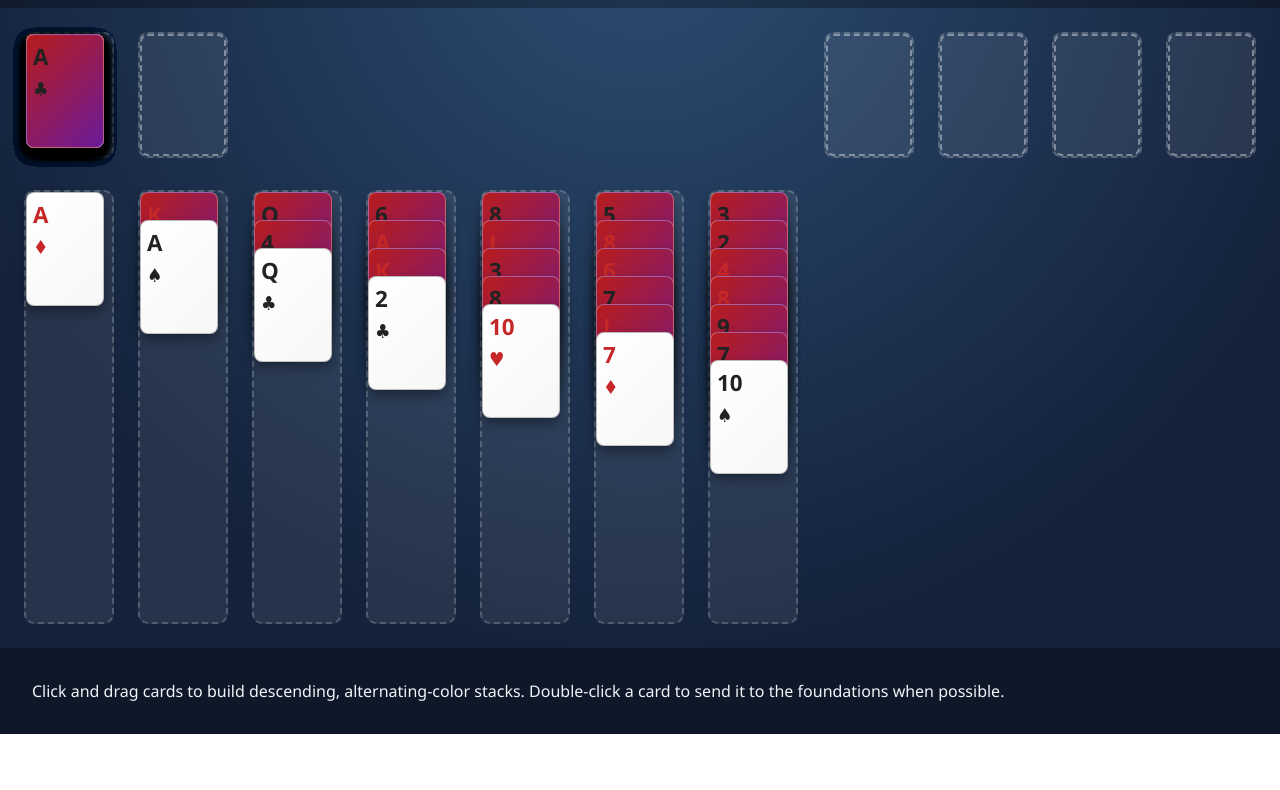
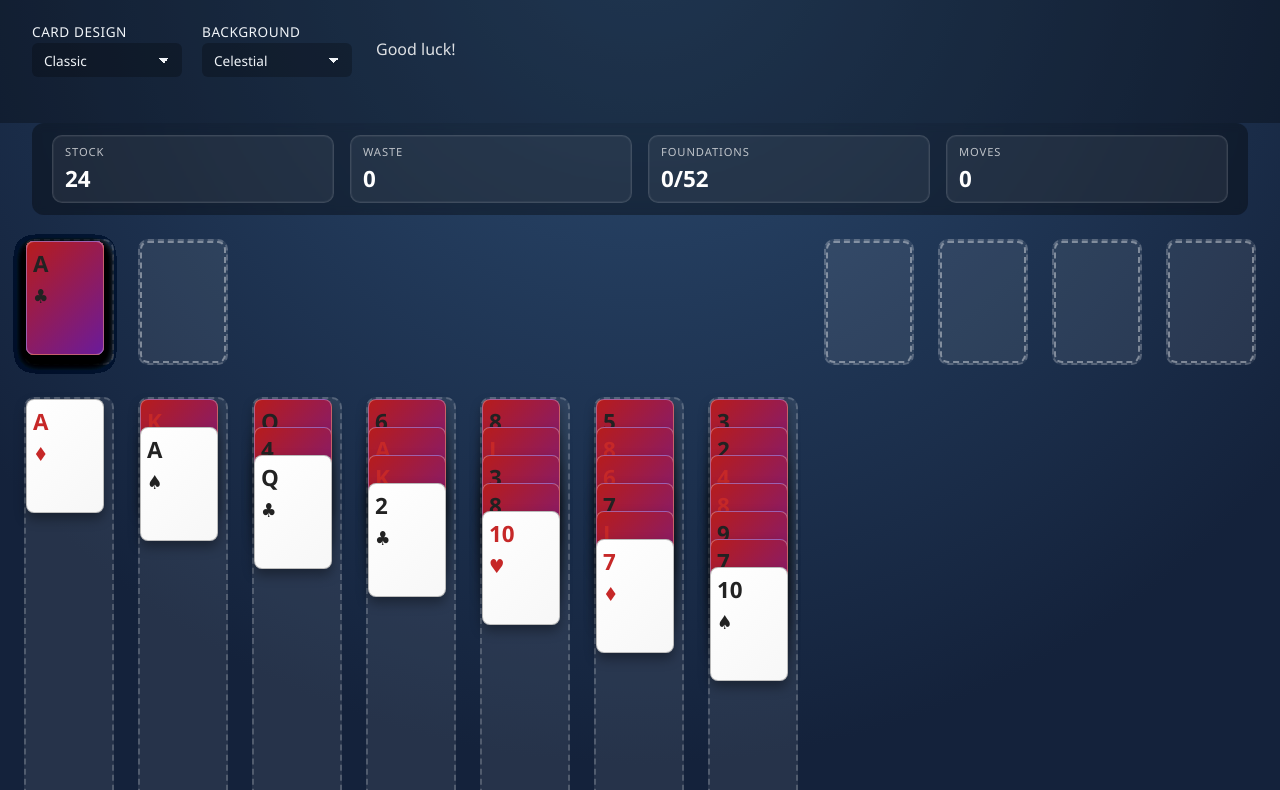
Before and after one commit to amsibert-fmms/Solitaire-, a plain HTML site: page index.html in a window 1280 px wide. Shown: the part 79-869 px from the top of the page. Before the commit the page ends 813 px from the top, so only its background shows below. Drawn offline with Linux system fonts and the light colour scheme.

Commit message:
Refine layout with stats panel and tooltips

```diff
--- a/index.html
+++ b/index.html
@@ -8,10 +8,12 @@
   </head>
   <body class="card-theme-classic background-classic">
     <header>
+      <div class="header-top">
         <h1>Klondike Solitaire</h1>
+        <button id="new-game" type="button">New Game</button>
+      </div>
       <div class="controls">
-        <button id="new-game" type="button">New Game</button>
-        <span id="status" role="status" aria-live="polite"></span>
+        <div class="appearance-controls" role="group" aria-label="Appearance options">
           <label class="design-select" for="card-design">
             <span>Card design</span>
             <select id="card-design" name="card-design">
@@ -29,7 +31,49 @@
             </select>
           </label>
         </div>
+        <div class="status-line">
+          <span id="status" role="status" aria-live="polite"></span>
+        </div>
+      </div>
     </header>
+    <section class="info-bar" aria-live="polite" role="group" aria-label="Game statistics">
+      <div
+        class="info-item"
+        tabindex="0"
+        data-tooltip="Cards remaining in the stock pile. Draw from here when you run out of moves on the tableau."
+        aria-label="Stock pile cards remaining"
+      >
+        <span class="info-label">Stock</span>
+        <span class="info-value" id="stock-count">0</span>
+      </div>
+      <div
+        class="info-item"
+        tabindex="0"
+        data-tooltip="Face-up cards available to play. Waste grows as you draw from the stock."
+        aria-label="Waste pile cards available"
+      >
+        <span class="info-label">Waste</span>
+        <span class="info-value" id="waste-count">0</span>
+      </div>
+      <div
+        class="info-item"
+        tabindex="0"
+        data-tooltip="Total cards moved into the foundations. Fill all 52 to win."
+        aria-label="Foundation cards placed"
+      >
+        <span class="info-label">Foundations</span>
+        <span class="info-value" id="foundation-count">0/52</span>
+      </div>
+      <div
+        class="info-item"
+        tabindex="0"
+        data-tooltip="Every successful card movement increases your move count."
+        aria-label="Total moves made"
+      >
+        <span class="info-label">Moves</span>
+        <span class="info-value" id="move-count">0</span>
+      </div>
+    </section>
     <main>
       <section class="top-row">
         <div class="pile stock" data-pile="stock" aria-label="Stock"></div>
--- a/script.js
+++ b/script.js
@@ -52,6 +52,12 @@
   const newGameBtn = document.getElementById("new-game");
   const cardDesignSelect = document.getElementById("card-design");
   const backgroundSelect = document.getElementById("background-design");
+  const infoElements = {
+    stock: document.getElementById("stock-count"),
+    waste: document.getElementById("waste-count"),
+    foundations: document.getElementById("foundation-count"),
+    moves: document.getElementById("move-count")
+  };
 
   const cardThemeClasses = ["card-theme-classic", "card-theme-vintage", "card-theme-midnight"];
   const backgroundThemeClasses = [
@@ -188,6 +194,7 @@
     renderWaste();
     renderFoundations();
     renderTableau();
+    updateInfoPanel();
   }
 
   function clearPileElement(pileEl) {
@@ -517,6 +524,18 @@
     statusEl.textContent = message;
   }
 
+  function updateInfoPanel() {
+    if (!infoElements.stock) return;
+    infoElements.stock.textContent = state.stock.length;
+    infoElements.waste.textContent = state.waste.length;
+    const foundationCount = state.foundations.reduce(
+      (total, foundation) => total + foundation.length,
+      0
+    );
+    infoElements.foundations.textContent = `${foundationCount}/52`;
+    infoElements.moves.textContent = state.moveCount;
+  }
+
   function setupEventListeners() {
     piles.stock.addEventListener("click", handleStockClick);
     newGameBtn.addEventListener("click", startNewGame);
--- a/style.css
+++ b/style.css
@@ -43,20 +43,119 @@ footer {
   gap: 1rem;
 }
 
+header {
+  flex-direction: column;
+  align-items: stretch;
+}
+
 header h1 {
-  flex: 1 1 auto;
   margin: 0;
   font-size: 1.8rem;
+}
+
+.header-top {
+  display: flex;
+  align-items: center;
+  justify-content: space-between;
+  gap: 1rem;
 }
 
 .controls {
   display: flex;
   align-items: center;
-  gap: 1rem;
+  justify-content: space-between;
+  gap: 1.5rem;
+  flex-wrap: wrap;
+}
+
+.appearance-controls {
+  display: flex;
+  flex-wrap: wrap;
+  gap: 1.25rem;
+}
+
+.status-line {
+  flex: 1 1 220px;
+  min-height: 2.25rem;
+  display: flex;
+  align-items: center;
+  justify-content: flex-end;
+  color: rgba(255, 255, 255, 0.85);
+  font-weight: 500;
 }
 
 #status {
-  min-width: 220px;
+  min-width: 0;
+  width: 100%;
+}
+
+.info-bar {
+  margin: 0 2rem;
+  padding: 0.75rem 1.25rem;
+  background: rgba(0, 0, 0, 0.35);
+  border-radius: 12px;
+  display: grid;
+  grid-template-columns: repeat(auto-fit, minmax(120px, 1fr));
+  gap: 1rem;
+  backdrop-filter: blur(4px);
+}
+
+.info-item {
+  position: relative;
+  padding: 0.5rem 0.75rem;
+  border-radius: 10px;
+  background: rgba(255, 255, 255, 0.06);
+  border: 1px solid rgba(255, 255, 255, 0.12);
+  box-shadow: inset 0 0 0 1px rgba(255, 255, 255, 0.05);
+  display: flex;
+  flex-direction: column;
+  gap: 0.25rem;
+  cursor: default;
+}
+
+.info-item:focus-visible {
+  outline: 2px solid rgba(255, 255, 255, 0.65);
+  outline-offset: 2px;
+}
+
+.info-label {
+  text-transform: uppercase;
+  letter-spacing: 0.08em;
+  font-size: 0.7rem;
+  color: rgba(255, 255, 255, 0.7);
+}
+
+.info-value {
+  font-size: 1.4rem;
+  font-weight: 700;
+  color: #fff;
+}
+
+.info-item::after {
+  content: attr(data-tooltip);
+  position: absolute;
+  left: 50%;
+  bottom: calc(100% + 10px);
+  transform: translate(-50%, 8px);
+  background: rgba(12, 21, 35, 0.92);
+  color: #f5fbff;
+  padding: 0.45rem 0.65rem;
+  border-radius: 8px;
+  font-size: 0.75rem;
+  line-height: 1.2;
+  box-shadow: 0 10px 18px rgba(0, 0, 0, 0.35);
+  opacity: 0;
+  pointer-events: none;
+  transition: opacity 0.2s ease, transform 0.2s ease;
+  max-width: 210px;
+  text-align: center;
+  z-index: 20;
+}
+
+.info-item:focus-visible::after,
+.info-item:hover::after {
+  opacity: 1;
+  transform: translate(-50%, 0);
 }
 
 main {
@@ -271,6 +370,10 @@ body.background-classic {
 }
 
 @media (max-width: 900px) {
+  .info-bar {
+    margin: 0 1.5rem;
+  }
+
   main {
     padding: 1rem;
   }
@@ -302,7 +405,24 @@ body.background-classic {
     text-align: center;
   }
 
+  .header-top {
+    flex-direction: column;
+  }
+
+  .controls {
+    flex-direction: column;
+    align-items: stretch;
+  }
+
+  .status-line {
+    justify-content: center;
+  }
+
+  .info-bar {
+    margin: 0 1rem;
+  }
+
   #status {
-    min-width: 0;
+    width: 100%;
   }
 }
```
Lines whose indentation alone changed are shown as unchanged.
